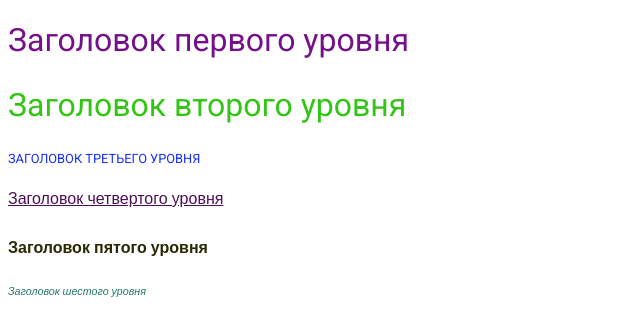
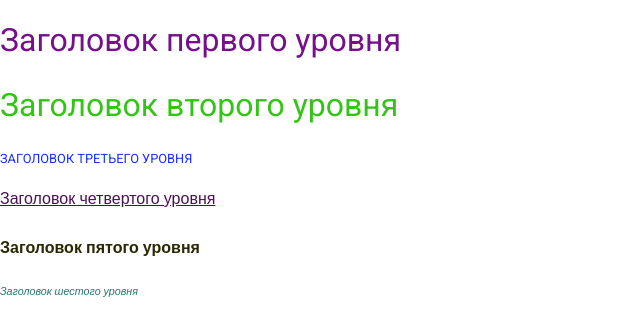
Before and after one commit to AndreyChuprin/Site-project, a plain HTML site: page Source/Work wiht fonts/index.html in a window 1280 px wide. Shown: the whole page, without its empty margins (0-640 px from the left). Drawn offline with nearby package versions, Linux system fonts and the light colour scheme.

Commit message:
task execution #2

```diff
--- a/Source/Work wiht fonts/index.html
+++ b/Source/Work wiht fonts/index.html
@@ -5,6 +5,7 @@
     <meta charset="utf-8">
     <title>Work with fonts</title>
     <link rel="stylesheet" href="./styles/hendres.css">
+    <link rel="stylesheet" href="./styles/reset.css">
     <link href="https://fonts.googleapis.com/css?family=Roboto&display=swap" rel="stylesheet">
     <link href="https://fonts.googleapis.com/css?family=Open+Sans&display=swap" rel="stylesheet">
 </head>
--- a/Source/styles/base.css
+++ /dev/null
@@ -1,4 +0,0 @@
-body {
-    background-color: #ccc;
-    font-family: 'Montserrat', sans-serif;
-}
--- a/Source/styles/hendres.css
+++ /dev/null
@@ -1,44 +0,0 @@
-h1 {
-    color: #75108a;
-    font-family: 'Roboto', sans-serif;
-    font-size: 100%;
-    font-weight: normal;
-    }
-
-h2 {
-    color: #32c515;
-    font-family: 'Roboto', sans-serif;
-    font-size:  2em;
-    font-weight: normal;
-}
-
-h3 {
-    color: #182ffb;
-    font-family: 'Roboto', sans-serif;
-    font-size: 16px;
-    font-weight: normal;
-    text-transform: uppercase;
-}
-
-h4 {
-    color: #4e0e57;
-    font-family: 'Open Sans', sans-serif;
-    font-size: 2rem;
-    text-decoration-line: underline;
-    font-weight: normal;
-}
-
-h5 {
-    color: #282904;
-    font-size: 16px;
-    font-family: "Open Sans", sans-serif;
-    font-weight: bold;
-}
-
-h6 {
-    color: #26776a;
-    font-family: 'Open Sans', sans-serif;
-    font-size: 1vw;
-    font-weight: normal;
-    font-style: oblique;
-}
```
Also changed, not shown: Source/styles/button.css (deleted, +0 -14 lines), Source/styles/menu.css (deleted, +0 -14 lines), Source/styles/style.css (deleted, +0 -41 lines), Docs/Задание.txt, Source/Work wiht fonts/styles/reset.css (renamed from Source/styles/reset.css), Source/assets/Ellipse.png (deleted), Source/assets/logo.png (deleted).
